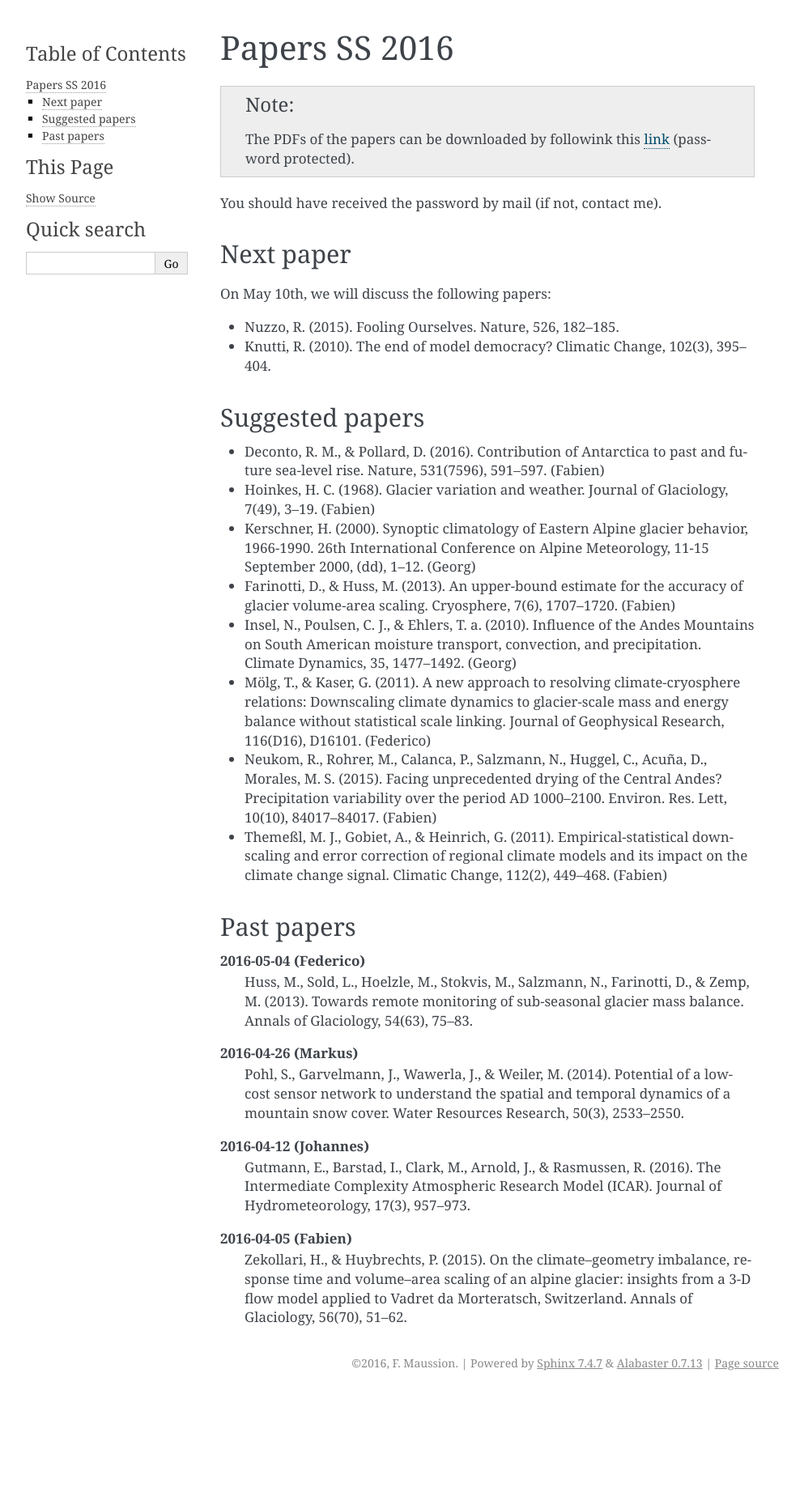
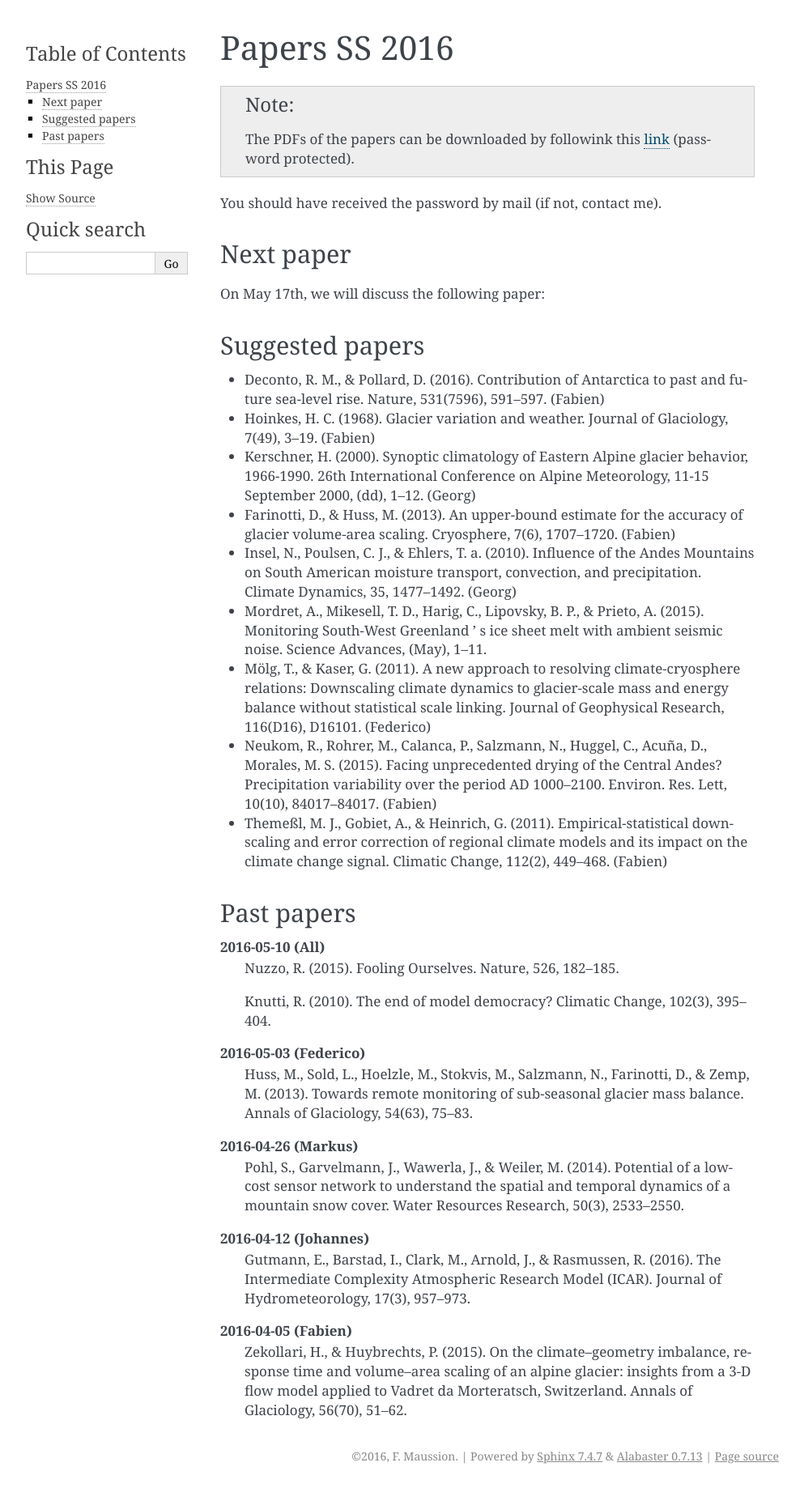
Before and after one commit to fmaussion/acinn_litsem, a Sphinx documentation site: the page built from docs/ss_2016.rst, in a window 1280 px wide. Shown: the whole page at 81% size, without its empty margins (148-1141 px from the left). Built offline with Sphinx 7.4.7, drawn with Linux system fonts in a browser that asks for light colours; before the commit the page ends 1723 px from its top, so only the background shows below that.

Commit message:
new paper

```diff
--- a/docs/ss_2016.rst
+++ b/docs/ss_2016.rst
@@ -14,10 +14,7 @@ You should have received the password by mail (if not, contact me).
 Next paper
 ----------
 
-On May 10th, we will discuss the following papers:
-
-- Nuzzo, R. (2015). Fooling Ourselves. Nature, 526, 182–185.
-- Knutti, R. (2010). The end of model democracy? Climatic Change, 102(3), 395–404.
+On May 17th, we will discuss the following paper:
 
 
 
@@ -41,6 +38,10 @@ Suggested papers
   Mountains on South American moisture transport, convection, and
   precipitation. Climate Dynamics, 35, 1477–1492. (Georg)
 
+- Mordret, A., Mikesell, T. D., Harig, C., Lipovsky, B. P., & Prieto, A. (2015).
+  Monitoring South-West Greenland ’ s ice sheet melt with ambient seismic noise.
+  Science Advances, (May), 1–11.
+
 - Mölg, T., & Kaser, G. (2011). A new approach to resolving
   climate-cryosphere relations: Downscaling climate dynamics to glacier-scale
   mass and energy balance without statistical scale linking. Journal of
@@ -60,7 +61,12 @@ Suggested papers
 Past papers
 -----------
 
-**2016-05-04 (Federico)**
+**2016-05-10 (All)**
+    Nuzzo, R. (2015). Fooling Ourselves. Nature, 526, 182–185.
+
+    Knutti, R. (2010). The end of model democracy? Climatic Change, 102(3), 395–404.
+
+**2016-05-03 (Federico)**
     Huss, M., Sold, L., Hoelzle, M., Stokvis, M., Salzmann, N., Farinotti, D.,
     & Zemp, M. (2013). Towards remote monitoring of sub-seasonal glacier mass
     balance. Annals of Glaciology, 54(63), 75–83.
```
